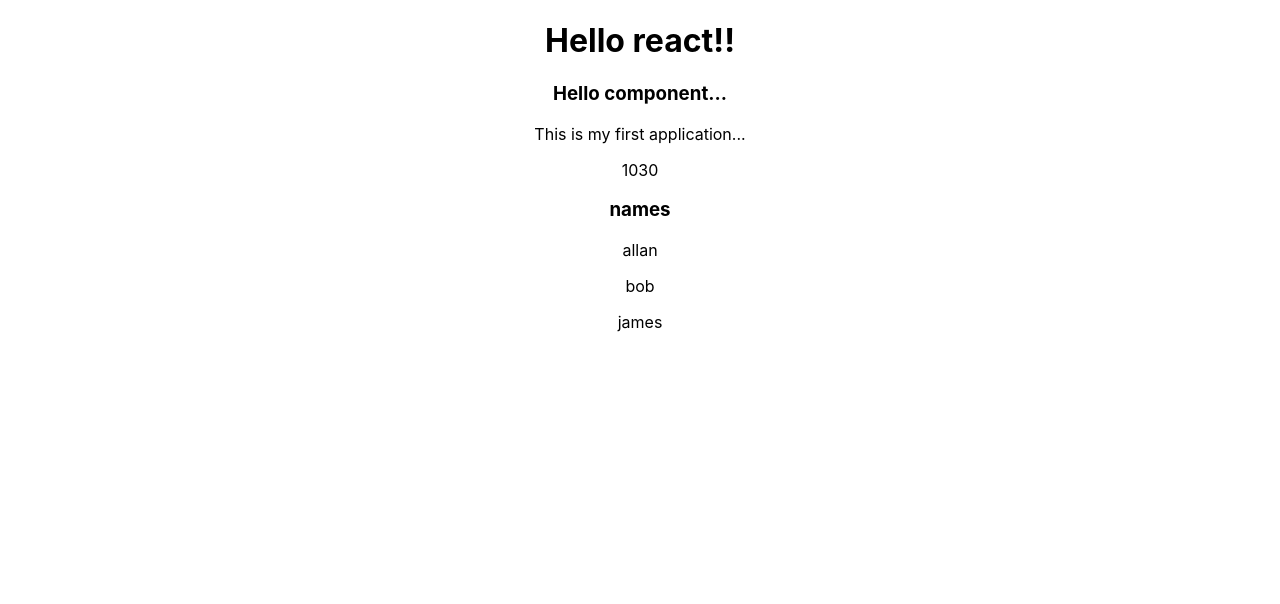
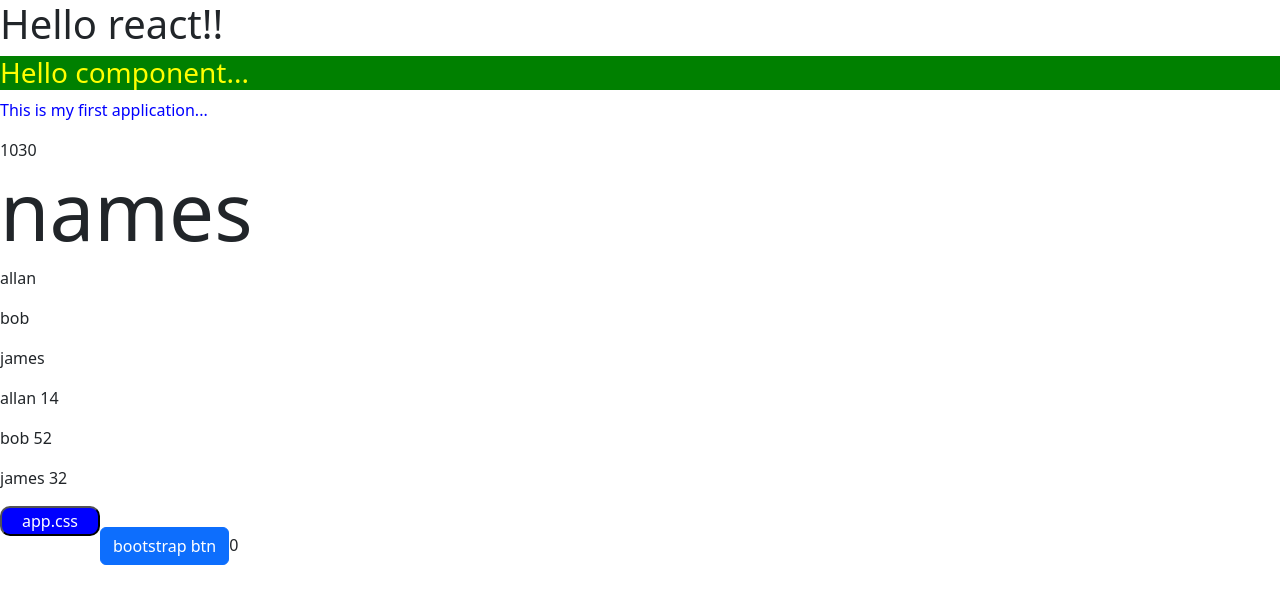
Before and after one commit to DesignedByQ/ReactApp, a React (Create React App) app: page / in a window 1280 px wide. Shown: the top 604 px of the page. Built offline with nearby package versions, Linux system fonts and the light colour scheme.

Commit message:
usestate

```diff
--- a/package.json
+++ b/package.json
@@ -6,6 +6,7 @@
     "@testing-library/jest-dom": "^5.17.0",
     "@testing-library/react": "^13.4.0",
     "@testing-library/user-event": "^13.5.0",
+    "bootstrap": "^5.3.2",
     "react": "^18.2.0",
     "react-dom": "^18.2.0",
     "react-scripts": "5.0.1",
--- a/src/App.css
+++ b/src/App.css
@@ -1,38 +1,7 @@
-.App {
-  text-align: center;
+.button {
+  background-color: blue;
+  color: white;
+  border-radius: 10px;
+  width: 100px;
+  height: 30px;
 }
-
-.App-logo {
-  height: 40vmin;
-  pointer-events: none;
-}
-
-@media (prefers-reduced-motion: no-preference) {
-  .App-logo {
-    animation: App-logo-spin infinite 20s linear;
-  }
-}
-
-.App-header {
-  background-color: #282c34;
-  min-height: 100vh;
-  display: flex;
-  flex-direction: column;
-  align-items: center;
-  justify-content: center;
-  font-size: calc(10px + 2vmin);
-  color: white;
-}
-
-.App-link {
-  color: #61dafb;
-}
-
-@keyframes App-logo-spin {
-  from {
-    transform: rotate(0deg);
-  }
-  to {
-    transform: rotate(360deg);
-  }
-}
--- a/src/App.js
+++ b/src/App.js
@@ -1,6 +1,7 @@
 //import logo from './logo.svg';
 import './App.css';
 import Hello from './Hello';
+import 'bootstrap/dist/css/bootstrap.min.css'
 
 function App() {
   return (
--- a/src/Hello.js
+++ b/src/Hello.js
@@ -1,25 +1,44 @@
-
+import { useState } from "react";
 
 var Hello = () => {
+    //npm install bootstrap
+    //in app.js import 'bootstrap/dist/css/bootstrap.min.css'
+
+    const [counter, setCounter] = useState(0);
+
+    const click=()=>{
+        setCounter(counter + 1) ;
+    }
 
     var i = 10;
     var j = 20;
 
     var names = ["allan", "bob", "james"];
 
+    var namesObj = [{"name": "allan", "age": 14}, {"name": "bob", "age": 52}, {"name": "james", "age": 32}];
+
     return(<div>
 
-            <h3>Hello component...</h3>
-            <p>This is my first application...</p>
+            <h3 style={{color: 'yellow', background: 'green'}}>Hello component...</h3>
+            <p style={{"color": "blue"}}>This is my first application...</p>
             {i}
             {i+j}
 
-            <h3>names</h3>
+            <h3 className='display-1'>names</h3>
 
             {names.map((n) => {
                 return <p>{n}</p>
             })}
 
+            {namesObj.map((n) => {
+                return <p>{n.name} {n.age}</p>
+            })}
+
+            <button className="button">app.css btn</button>
+            <button className='btn btn-primary' onClick={click}>bootstrap btn</button>
+
+            {counter}
+
         </div>)
 }
 
```
Also changed, not shown: 1 other file (tests, documents, lock files or other folders).
